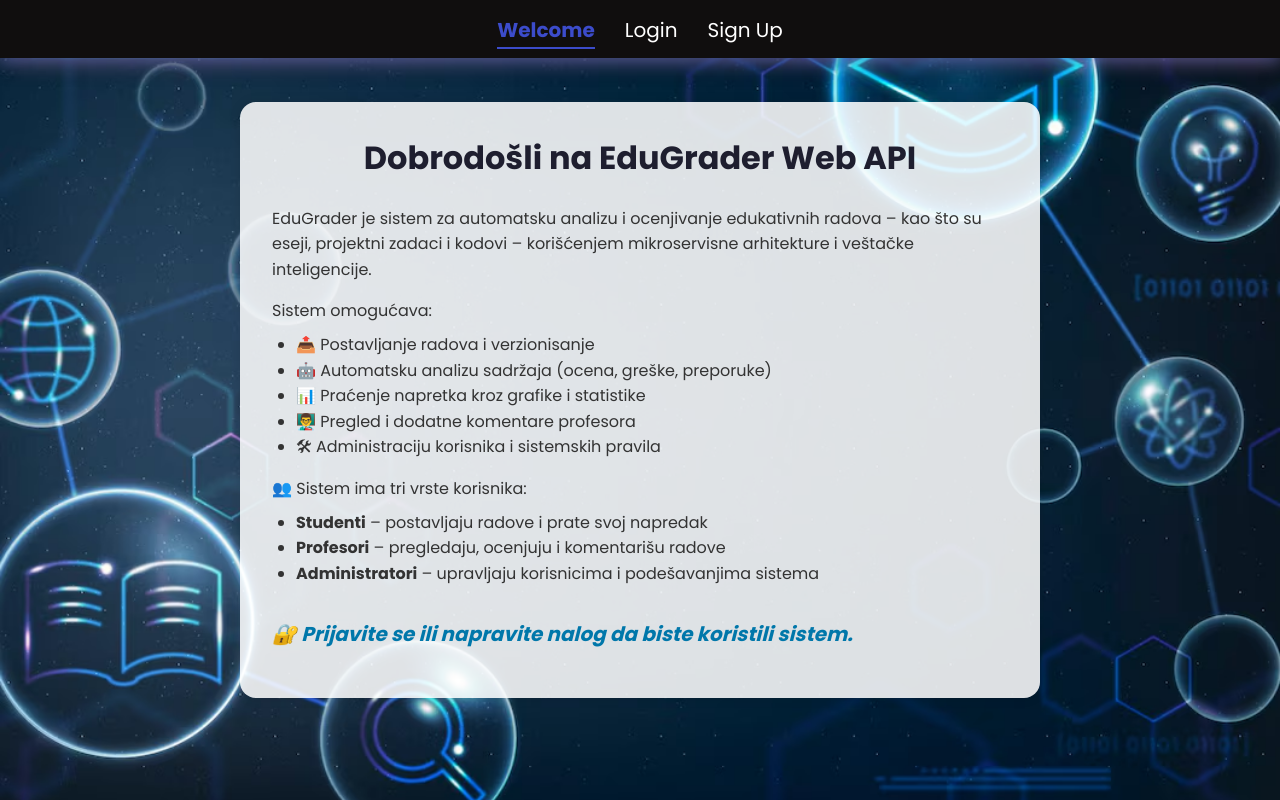
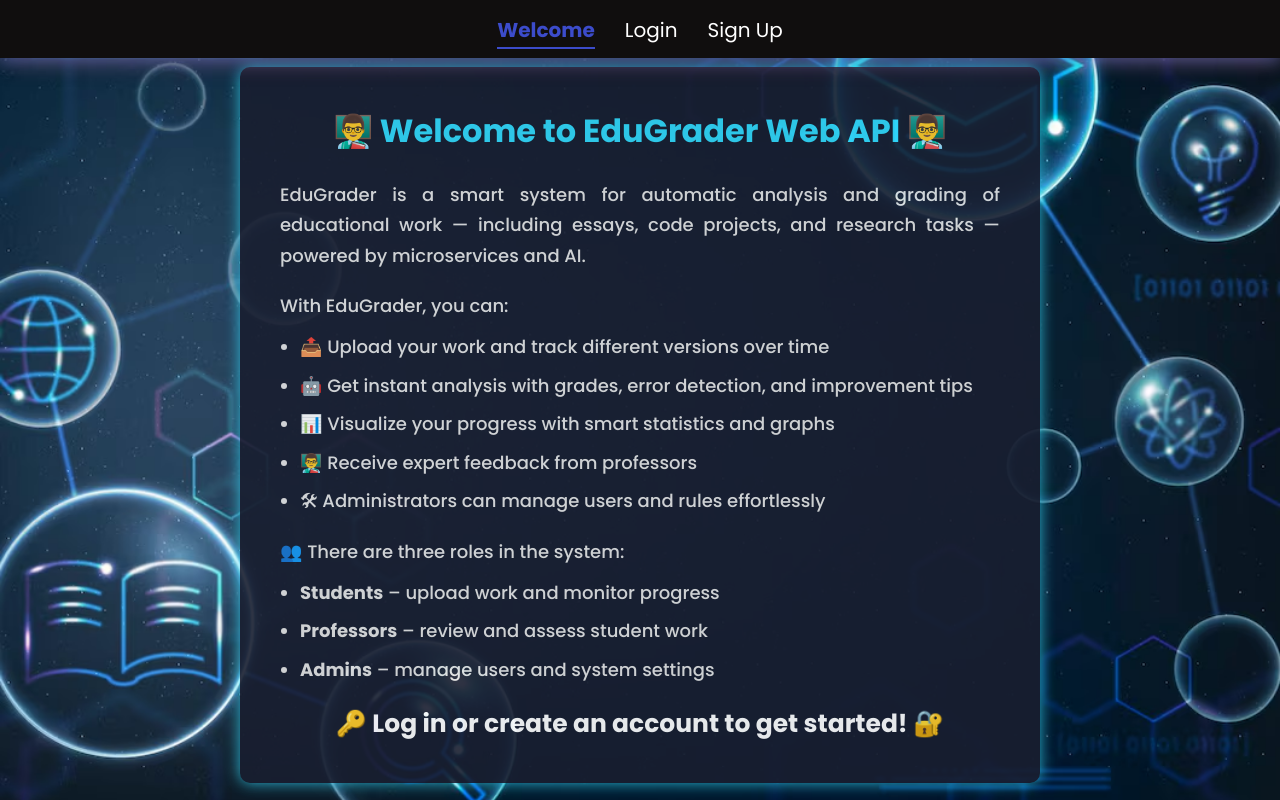
Before and after one commit to BojanKuljic/EduGraderProject, a React (Create React App) app in the folder EduGraderFRONT/: page / in a window 1280 px wide. Built offline with nearby package versions, Linux system fonts and the light colour scheme.

Commit message:
Implementation of Students/Uploads page

```diff
--- a/EduGraderFRONT/package.json
+++ b/EduGraderFRONT/package.json
@@ -10,6 +10,7 @@
     "axios": "^1.8.1",
     "react": "^19.0.0",
     "react-dom": "^19.0.0",
+    "react-hot-toast": "^2.5.2",
     "react-router-dom": "^7.5.1",
     "react-scripts": "5.0.1",
     "react-toastify": "^11.0.5",
--- a/EduGraderFRONT/src/components/home/Login.js
+++ b/EduGraderFRONT/src/components/home/Login.js
@@ -44,7 +44,7 @@ const Login = () => {
             navigate("/welcome");
             break;
           case "Student":
-            navigate("/");
+            navigate("/upload");
             break;
           default:
             navigate("/");
@@ -53,8 +53,15 @@ const Login = () => {
         toast.error(response.data.error || "Login failed");
       }
     } catch (error) {
-      toast.error("Network or server error!");
-    }
+  if (error.response) {
+    // Backend je odgovorio sa error statusom (npr. 400, 401)
+    const errMsg = error.response.data || "Invalid credentials or role";
+    toast.error(typeof errMsg === "string" ? errMsg : JSON.stringify(errMsg));
+  } else {
+    // Mrežna greška
+    toast.error("Network error. Try again later.");
+  }
+}
   };
 
   return (
--- a/EduGraderFRONT/src/components/home/Welcome.js
+++ b/EduGraderFRONT/src/components/home/Welcome.js
@@ -1,36 +1,35 @@
 import React from "react";
-import "../../styles/home/Welcome.css"; // napravi i ovaj ako želiš stil
+import "../../styles/home/Welcome.css";
 
 const Welcome = () => {
   return (
     <div className="welcome-container">
-      <h1>Dobrodošli na EduGrader Web API</h1>
+      <h1>👨‍🏫 Welcome to EduGrader Web API 👨‍🏫</h1>
       <p className="intro">
-        EduGrader je sistem za automatsku analizu i ocenjivanje edukativnih radova –
-        kao što su eseji, projektni zadaci i kodovi – korišćenjem mikroservisne
-        arhitekture i veštačke inteligencije.
+        EduGrader is a smart system for automatic analysis and grading of educational work —
+        including essays, code projects, and research tasks — powered by microservices and AI.
       </p>
       <p className="description">
-        Sistem omogućava:
+        With EduGrader, you can:
         <ul>
-          <li>📤 Postavljanje radova i verzionisanje</li>
-          <li>🤖 Automatsku analizu sadržaja (ocena, greške, preporuke)</li>
-          <li>📊 Praćenje napretka kroz grafike i statistike</li>
-          <li>👨‍🏫 Pregled i dodatne komentare profesora</li>
-          <li>🛠 Administraciju korisnika i sistemskih pravila</li>
+          <li>📤 Upload your work and track different versions over time</li>
+          <li>🤖 Get instant analysis with grades, error detection, and improvement tips</li>
+          <li>📊 Visualize your progress with smart statistics and graphs</li>
+          <li>👨‍🏫 Receive expert feedback from professors</li>
+          <li>🛠 Administrators can manage users and rules effortlessly</li>
         </ul>
       </p>
       <p className="roles">
-        👥 Sistem ima tri vrste korisnika:
+        👥 There are three roles in the system:
         <ul>
-          <li><strong>Studenti</strong> – postavljaju radove i prate svoj napredak</li>
-          <li><strong>Profesori</strong> – pregledaju, ocenjuju i komentarišu radove</li>
-          <li><strong>Administratori</strong> – upravljaju korisnicima i podešavanjima sistema</li>
+          <li><strong>Students</strong> – upload work and monitor progress</li>
+          <li><strong>Professors</strong> – review and assess student work</li>
+          <li><strong>Admins</strong> – manage users and system settings</li>
         </ul>
       </p>
-      <p className="footer-note">
-        🔐 Prijavite se ili napravite nalog da biste koristili sistem.
-      </p>
+      <h4 className="footer-note">
+        🔑 Log in or create an account to get started! 🔐
+      </h4>
     </div>
   );
 };
--- a/EduGraderFRONT/src/components/student/Upload.js
+++ b/EduGraderFRONT/src/components/student/Upload.js
@@ -0,0 +1,76 @@
+import React, { useState, useContext } from 'react';
+import axios from 'axios';
+import '../../styles/student/Upload.css';
+import { AuthContext } from '../auth/AuthContext';
+import toast from 'react-hot-toast';
+
+const Upload = () => {
+  const { email } = useContext(AuthContext);
+  const [file, setFile] = useState(null);
+  const [course, setCourse] = useState('');
+  const [title, setTitle] = useState('');
+
+  const handleUpload = async (e) => {
+    e.preventDefault();
+
+    if (!file || !course || !title) {
+      toast.error("Please fill in all fields and select a file.");
+      return;
+    }
+
+    const formData = new FormData();
+    formData.append('email', email);
+    formData.append('course', course);
+    formData.append('title', title);
+    formData.append('file', file);
+
+    try {
+      const response = await axios.post('http://localhost:8845/student/upload', formData, {
+        headers: {
+          'Content-Type': 'multipart/form-data'
+        }
+      });
+
+      toast.success("Upload successful!");
+      setFile(null);
+      setCourse('');
+      setTitle('');
+    } catch (err) {
+      toast.error("Upload failed: " + (err.response?.data || "Server error"));
+    }
+  };
+
+  return (
+    <div className="upload-container">
+      <form onSubmit={handleUpload} className="upload-form">
+        <h2>Upload Work</h2>
+
+        <input
+          type="text"
+          placeholder="Course or Subject"
+          value={course}
+          onChange={(e) => setCourse(e.target.value)}
+          className="upload-input"
+        />
+
+        <input
+          type="text"
+          placeholder="Title"
+          value={title}
+          onChange={(e) => setTitle(e.target.value)}
+          className="upload-input"
+        />
+
+        <input
+          type="file"
+          onChange={(e) => setFile(e.target.files[0])}
+          className="upload-input"
+        />
+
+        <button type="submit" className="upload-button">Upload</button>
+      </form>
+    </div>
+  );
+};
+
+export default Upload;
--- a/EduGraderFRONT/src/index.js
+++ b/EduGraderFRONT/src/index.js
@@ -5,6 +5,7 @@ import './index.css';
 import App from './App';
 import reportWebVitals from './reportWebVitals';
 import { AuthContextProvider } from './components/auth/AuthContext';
+import { Toaster } from 'react-hot-toast';
 
 const root = ReactDOM.createRoot(document.getElementById('root'));
 
@@ -13,6 +14,7 @@ root.render(
     <BrowserRouter>
       <AuthContextProvider>
         <App />
+             <Toaster position="top-center" />
       </AuthContextProvider>
     </BrowserRouter>
   </React.StrictMode>
--- a/EduGraderFRONT/src/styles/home/Welcome.css
+++ b/EduGraderFRONT/src/styles/home/Welcome.css
@@ -1,41 +1,76 @@
-/* styles/home/Wellcome.css */
+@import url('https://fonts.googleapis.com/css2?family=Poppins:wght@300;400;500;600;700&display=swap');
+
+* {
+  margin: 0;
+  padding: 0;
+  box-sizing: border-box;
+  font-family: "Poppins", sans-serif;
+}
+
+body {
+  display: flex;
+  justify-content: center;
+  align-items: center;
+  background: #09081a;
+  min-height: 100vh;
+
+}
 
 .welcome-container {
-  max-width: 800px;
-  margin: 4rem auto;
-  padding: 2rem;
-  text-align: left;
-  background-color: #ffffffdd;
-  border-radius: 16px;
-  box-shadow: 0 0 12px rgba(0, 0, 0, 0.1);
+  position: relative;
+  text-align: justify;
+  width: 800px;
+  max-width: 90%;
+  background: #191f30;
+  color: #ffffff;
+  font-weight: 500;
+  border-radius: 10px;
+  padding: 40px;
+  margin-top: 50px;
+  box-shadow: 0 0 15px rgba(50, 217, 250, 0.9);
+  animation: fadeInUp 1s ease-in-out;
+  z-index: 2;
+  opacity: 0.9;
 }
 
 .welcome-container h1 {
-  font-size: 2rem;
-  margin-bottom: 1.5rem;
-  color: #1e1e2f;
-    text-align: center;
+  text-align: center;
+  font-size: 32px;
+  margin-bottom: 25px;
+  color: #32d9fa;
+}
+
+.welcome-container p {
+  font-size: 18px;
+  line-height: 1.7;
+  margin-bottom: 20px;
+  color: #e3e3e3;
 
 }
 
-.welcome-container p {
-  font-size: 1rem;
-  margin-bottom: 1rem;
-  line-height: 1.6;
-  color: #333;
+.welcome-container ul {
+  margin-top: 10px;
+  padding-left: 20px;
 }
 
-.welcome-container ul {
-  margin-top: 0.5rem;
-  margin-left: 1.5rem;
+.welcome-container li {
+  margin-bottom: 8px;
 }
 
-.welcome-container .footer-note {
-  margin-top: 2rem;
-  font-style: italic;
+.footer-note {
+  margin-top: 20px;
   font-weight: bold;
-  font-size: 20px;
-  color: #0077aa;
-    /* text-align: center; */
+  text-align: center;
+}
 
+/* Animacija pri ulasku */
+@keyframes fadeInUp {
+  from {
+    opacity: 0;
+    transform: translateY(30px);
+  }
+  to {
+    opacity: 1;
+    transform: translateY(0);
+  }
 }
--- /dev/null
+++ b/EduGraderFRONT/src/styles/student/Upload.css
@@ -0,0 +1,58 @@
+.upload-container {
+  display: flex;
+  justify-content: center;
+  align-items: center;
+  /* height: 90vh; */
+}
+
+.upload-form {
+  background: #0f131f;
+  padding: 30px 40px;
+  border-radius: 10px;
+  box-shadow: 0 0 10px #45f3ff;
+  display: flex;
+  flex-direction: column;
+  gap: 25px;
+  width: 550px;
+  height: 450px;
+}
+
+.upload-form h2 {
+  color: #fff;
+  text-align: center;
+  font-weight: 500;
+}
+
+.upload-input {
+  padding: 12px 16px;
+  border-radius: 6px;
+  background: #23252a;
+  color: #fff;
+  border: 1px solid #45f3ff;
+  font-size: 16px;
+}
+
+.upload-input::file-selector-button {
+  padding: 8px 12px;
+  border: none;
+  background-color: #45f3ff;
+  color: #0f131f;
+  border-radius: 4px;
+  font-weight: bold;
+  cursor: pointer;
+}
+
+.upload-button {
+  padding: 12px;
+  background: #45f3ff;
+  color: #0f131f;
+  font-weight: bold;
+  font-size: 16px;
+  border: none;
+  border-radius: 6px;
+  cursor: pointer;
+}
+
+.upload-button:hover {
+  background: #32d9fa;
+}
```
Also changed, not shown: 1 other file (tests, documents, lock files or other folders).
